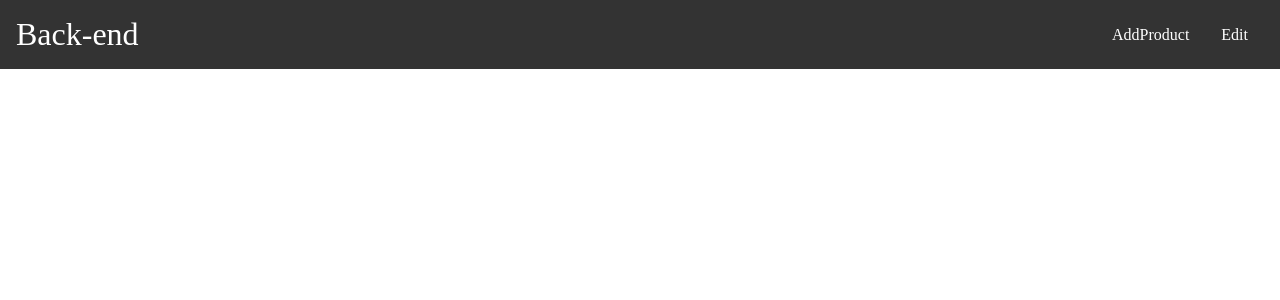
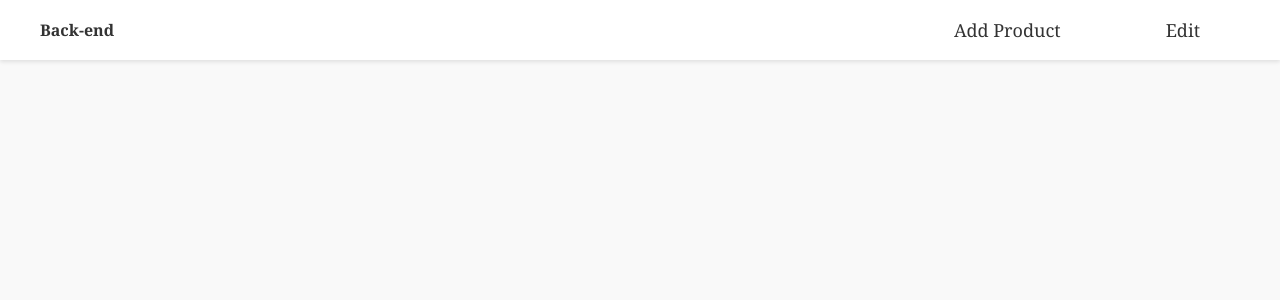
Before and after one commit to WavePPG/Shop_docker_p, a PHP site: page /back-end/navbaronback-end.php in a window 1280 px wide. Shown: the top 300 px of the page. Run offline with PHP 8.4, Linux system fonts and the light colour scheme.

Commit message:
update Navbar Gung

```diff
--- a/php/src/back-end/navbaronback-end.php
+++ b/php/src/back-end/navbaronback-end.php
@@ -4,62 +4,96 @@
     <meta charset="UTF-8">
     <meta name="viewport" content="width=device-width, initial-scale=1.0">
     <title>Document</title>
-</head>
     <style>
-    *{
+        * {
             margin: 0;
             padding: 0;
             box-sizing: border-box;
         }
 
-    nav {
-        padding: 1rem;
-        background-color: #333;
-    }
-    .containner {
-        max-width: 1340px;
-        margin: 0 auto;
-    }
-    .nav-con {
-        display: flex;
-        justify-content: space-between;
+        body {
+            font-family: 'Georgia', serif;
+            background-color: #f9f9f9;
+            color: #333;
+            margin-top: 15vh;
         }
 
-    .logo a {
-        font-size: 2rem;
-        color:#fff;
-        text-decoration: none;
-    }
-
-    .menu {
+        header {
+            background-color: #ffffff;
+            padding: 20px 40px;
+            box-shadow: 0 2px 4px rgba(0, 0, 0, 0.1);
+            position: fixed;
+            width: 100%;
+            height: 60px;
+            top: 0;
+            z-index: 1000;
             display: flex;
-        list-style: none;
             align-items: center;
         }
 
-    .menu li{
-        margin: 0 1rem; /* ปรับซ้ายชวา 1 rem */
+        nav {
+            display: flex;
+            justify-content: space-between;
+            align-items: center;
+            width: 100%;
         }
 
-    .menu li a{
-        color:#fff;
+        .logo {
+            flex: 1;
+        }
+
+        .logo h4 {
+            margin: 0;
+        }
+
+        .nav-links {
+            display: flex;
+            justify-content: flex-end;
+            flex: 2;
+            list-style: none;
+        }
+
+        .nav-links li {
+            margin-left: 25px;
+        }
+
+        .nav-links a {
             text-decoration: none;
+            color: #333;
+            font-size: 18px;
+            padding: 8px 40px;
+            transition: color 0.3s ease;
+
+        }
+
+        .nav-links a:hover {
+            color: #007BFF;
+        }
+
+        @media (max-width: 768px) {
+            header {
+                padding: 10px 20px;
+            }
+
+            .nav-links {
+                flex-direction: column;
+                align-items: flex-start;
+            }
+
         }
     </style>
+</head>
 <body>
+    <header>
         <nav>
-        <div class="containner">
-            <div class="nav-con">
             <div class="logo">
-                <a href="#">Back-end</a>
+                <h4>Back-end</h4>
             </div>
-            <ul class="menu">
-                <!-- <li><a href="product.php">Product</a></li> -->
-                <li><a href="uploadproduct.php">AddProduct</a></li>
+            <ul class="nav-links">
+                <li><a href="uploadproduct.php">Add Product</a></li>
                 <li><a href="../edit-delete/edit.php">Edit</a></li>
             </ul>
-            </div>
-        </div>
         </nav>
+    </header>
 </body>
 </html>
--- a/php/src/back-end/uploadproduct.php
+++ b/php/src/back-end/uploadproduct.php
@@ -6,6 +6,7 @@
     <meta name="viewport" content="width=device-width, initial-scale=1.0">
     <title>Document</title>
     <link href="../bootstrap/css/bootstrap.min.css" rel="stylesheet" >
+
 </head>
 <body>
     <nav>
```
Also changed, not shown: php/src/edit-delete/edit.php (+102 -24 lines). Lines whose indentation alone changed are shown as unchanged.
